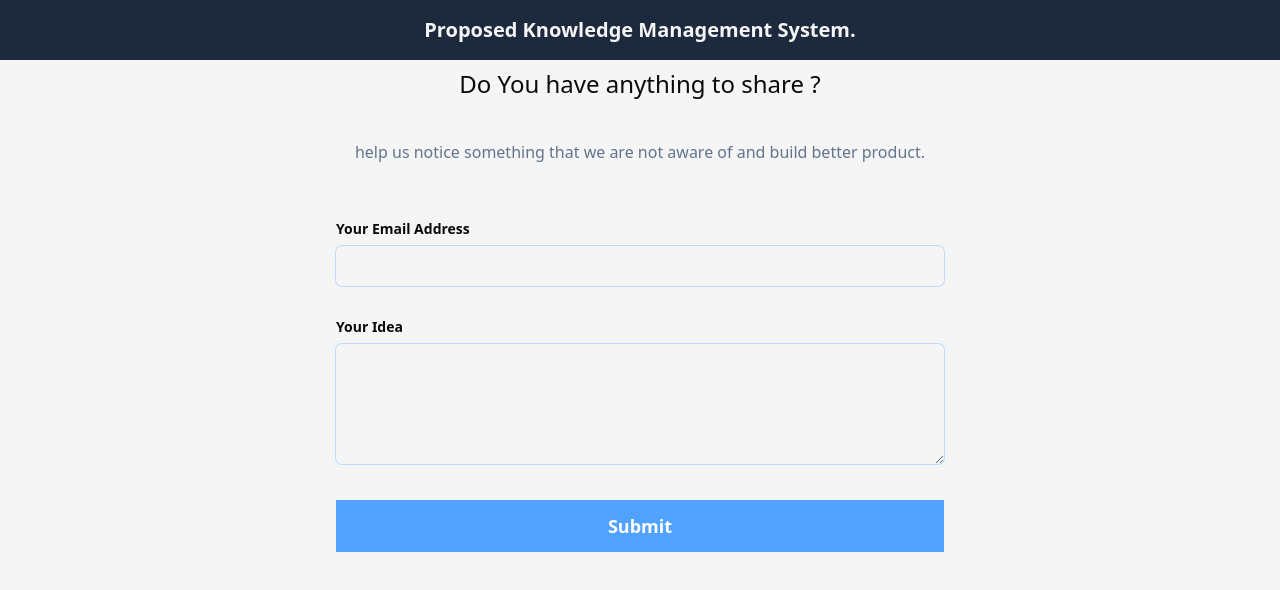
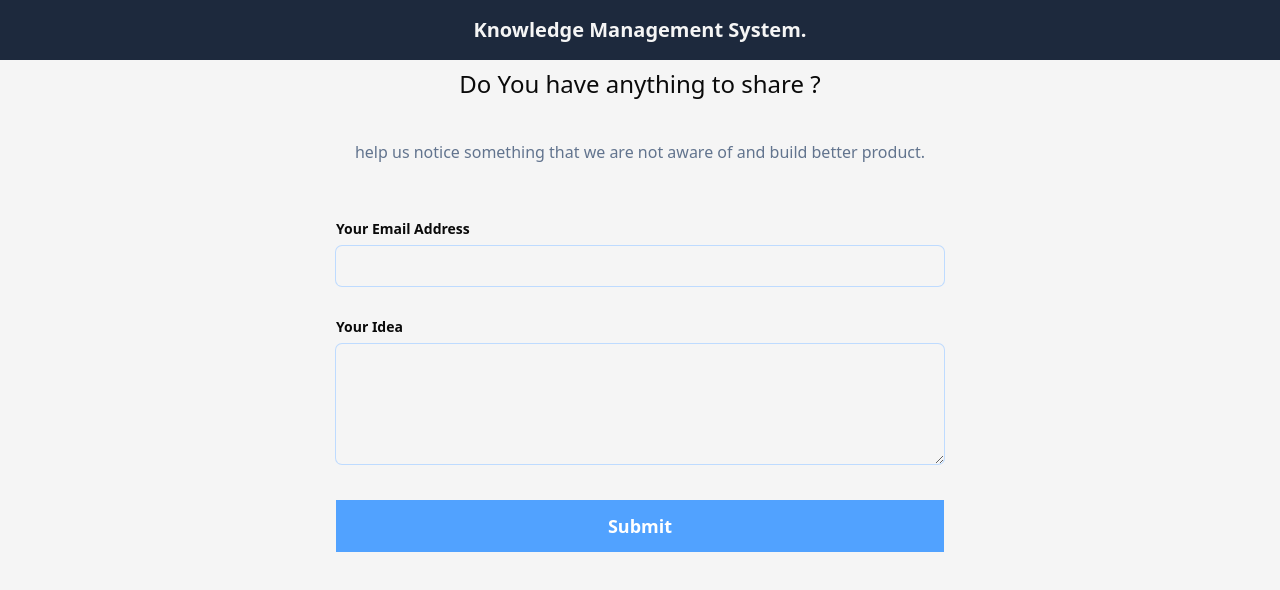
Before and after one commit to samuel7zenebe/personal_repo, a Next.js app: page / in a window 1280 px wide. Shown: the top 590 px of the page. Built offline with nearby package versions, Linux system fonts and the light colour scheme; no server answers.

Commit message:
Update page.tsx
Nothing

```diff
--- a/src/app/page.tsx
+++ b/src/app/page.tsx
@@ -31,7 +31,7 @@ function Page() {
   return (
     <div className="w-full flex flex-col justify-center items-center">
       <main className="bg-slate-800 text-neutral-100 p-4 font-bold text-xl text-center w-full">
-        Proposed Knowledge Management System.
+        Knowledge Management System.
       </main>
       <form
         action={formAction}
```
